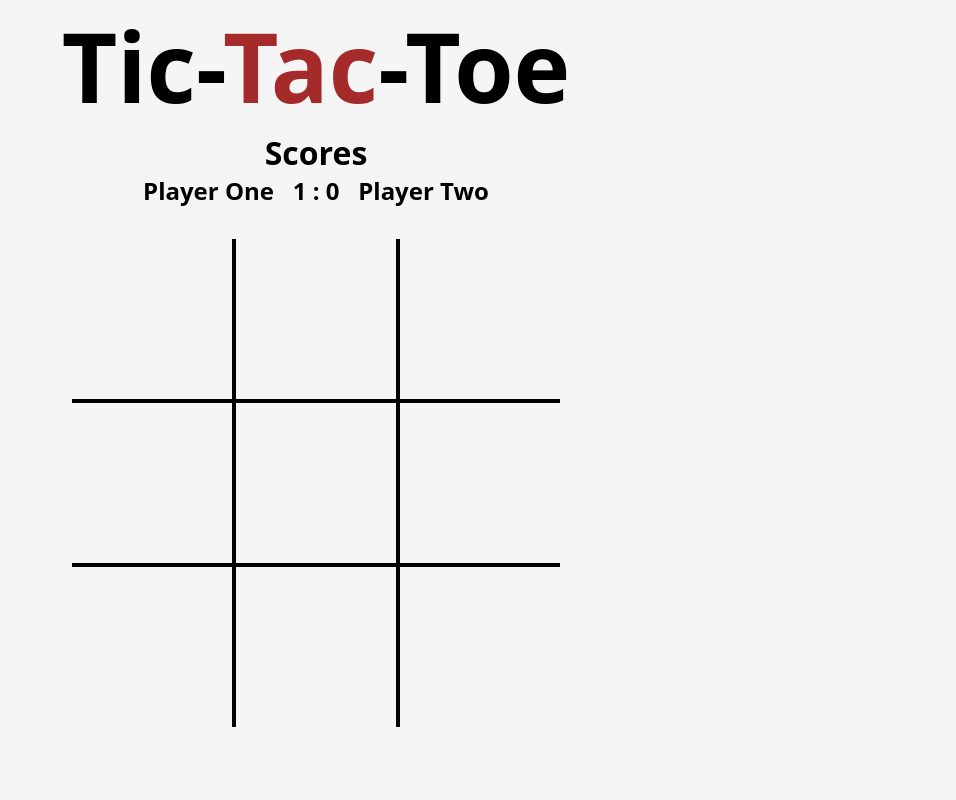
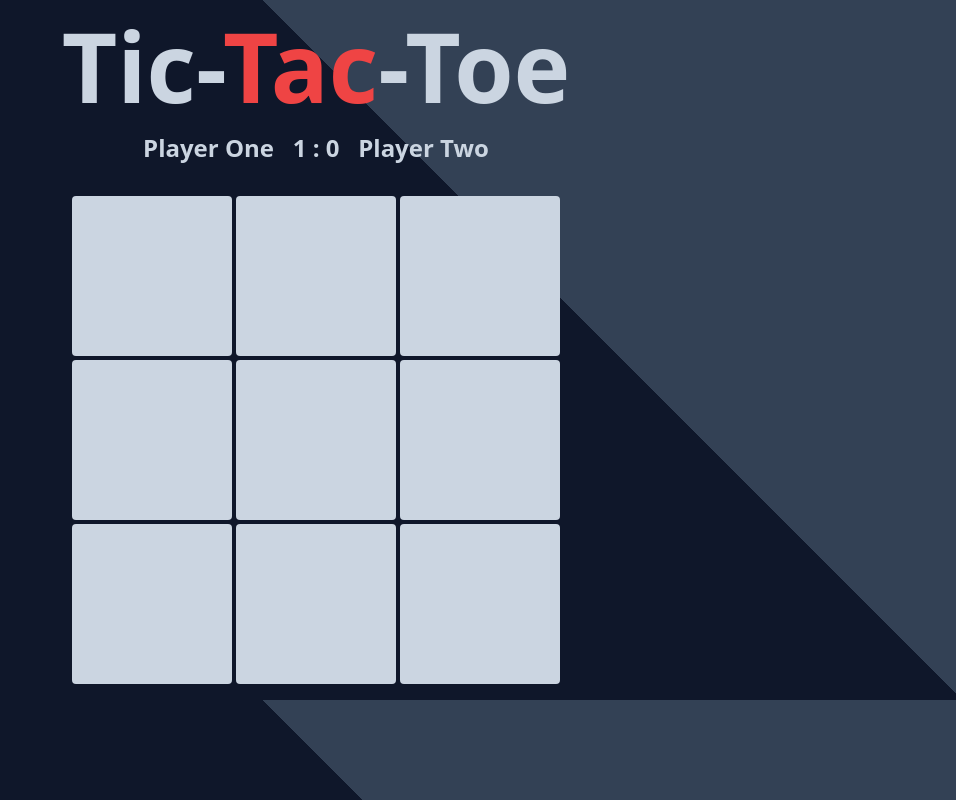
Before and after one commit to devRaphael13/tic-tac-toe, a plain HTML site: page index.html in a window 1280 px wide. Shown: the whole page, without its empty margins (324-1280 px from the left). Drawn offline with Linux system fonts and the light colour scheme.

Commit message:
Change the color scheme

```diff
--- a/index.html
+++ b/index.html
@@ -8,7 +8,6 @@
     </head>
     <body>
         <h1>Tic-<span>Tac</span>-Toe</h1>
-        <h2>Scores</h2>
         <div>
             <p>Player One &nbsp;&nbsp;<span>1</span> : <span>0</span>&nbsp;&nbsp; Player Two</p>
         </div>
--- a/styles.css
+++ b/styles.css
@@ -7,20 +7,22 @@
 }
 
 body {
-    background: whitesmoke;
+    background: linear-gradient(45deg, #0F172A 65%, #334155 35%);
+    color: #cbd5e1;
     display: flex;
     flex-direction: column;
     align-items: center;
     font-family: system-ui, -apple-system, BlinkMacSystemFont, 'Segoe UI', Roboto, Oxygen, Ubuntu, Cantarell, 'Open Sans', 'Helvetica Neue', sans-serif;
 }
 
-h1, h1 > span {
+h1,
+h1>span {
     font-weight: 900;
     font-size: 6rem;
 }
 
-h1 > span {
-    color: brown;
+h1>span {
+    color: #ef4444;
 }
 
 h2 {
@@ -28,7 +30,8 @@ h2 {
     font-weight: 700;
 }
 
-p, span {
+p,
+span {
     font-size: 1.5rem;
     font-weight: 700;
 }
@@ -41,19 +44,20 @@ section {
     display: grid;
     grid-template: repeat(3, 1fr)/repeat(3, 1fr);
     gap: 0.25rem;
-    background-color: black;
+    background-color: transparent;
     margin-bottom: 1rem;
 }
 
-section > div {
+section>div {
     padding: 1rem;
     font-size: 4rem;
     width: 8rem;
     height: 8rem;
-    background: whitesmoke;
+    background: #cbd5e1;
     text-transform: capitalize;
     font-weight: 700;
     display: flex;
     justify-content: center;
     align-items: center;
+    border-radius: 0.25rem;
 }
```
